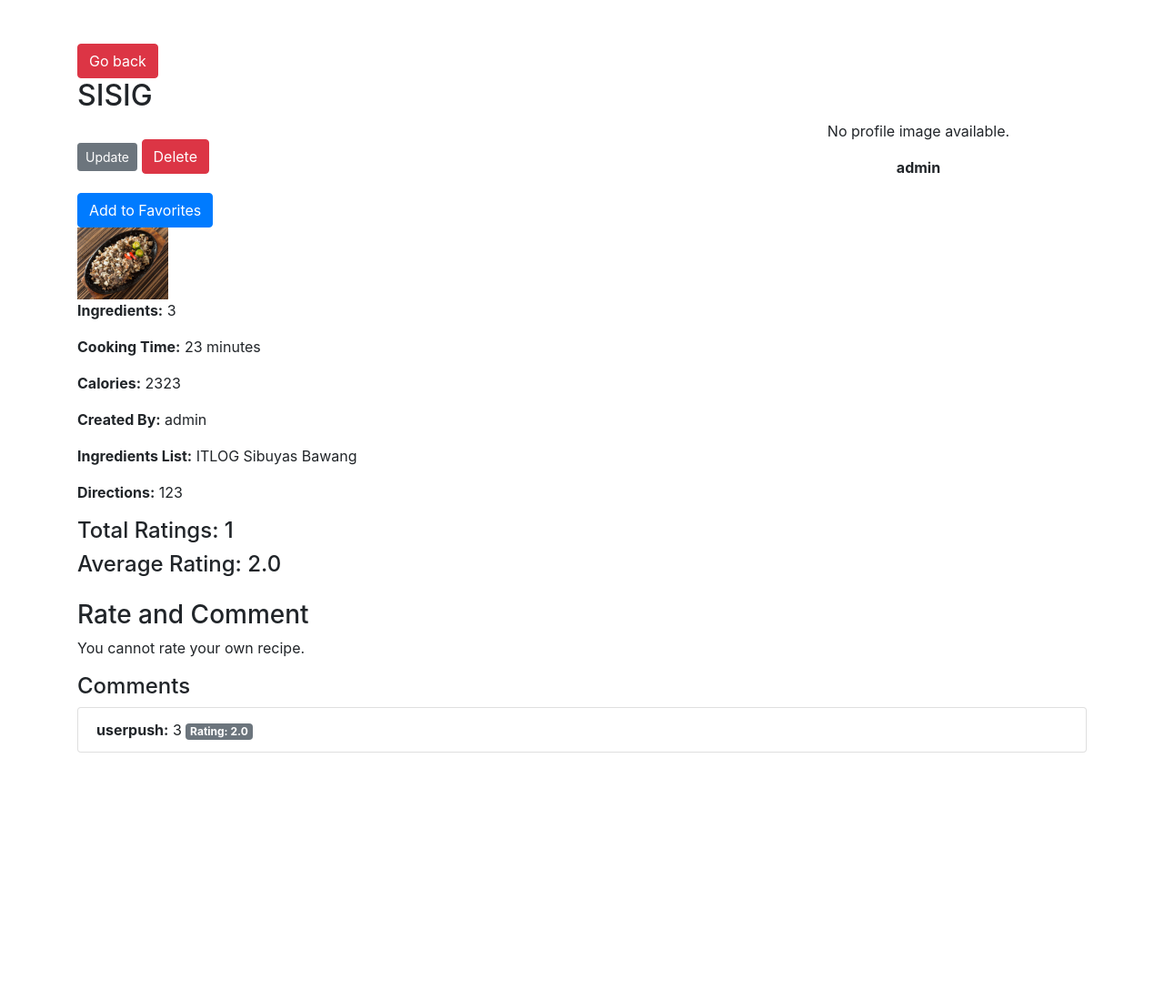
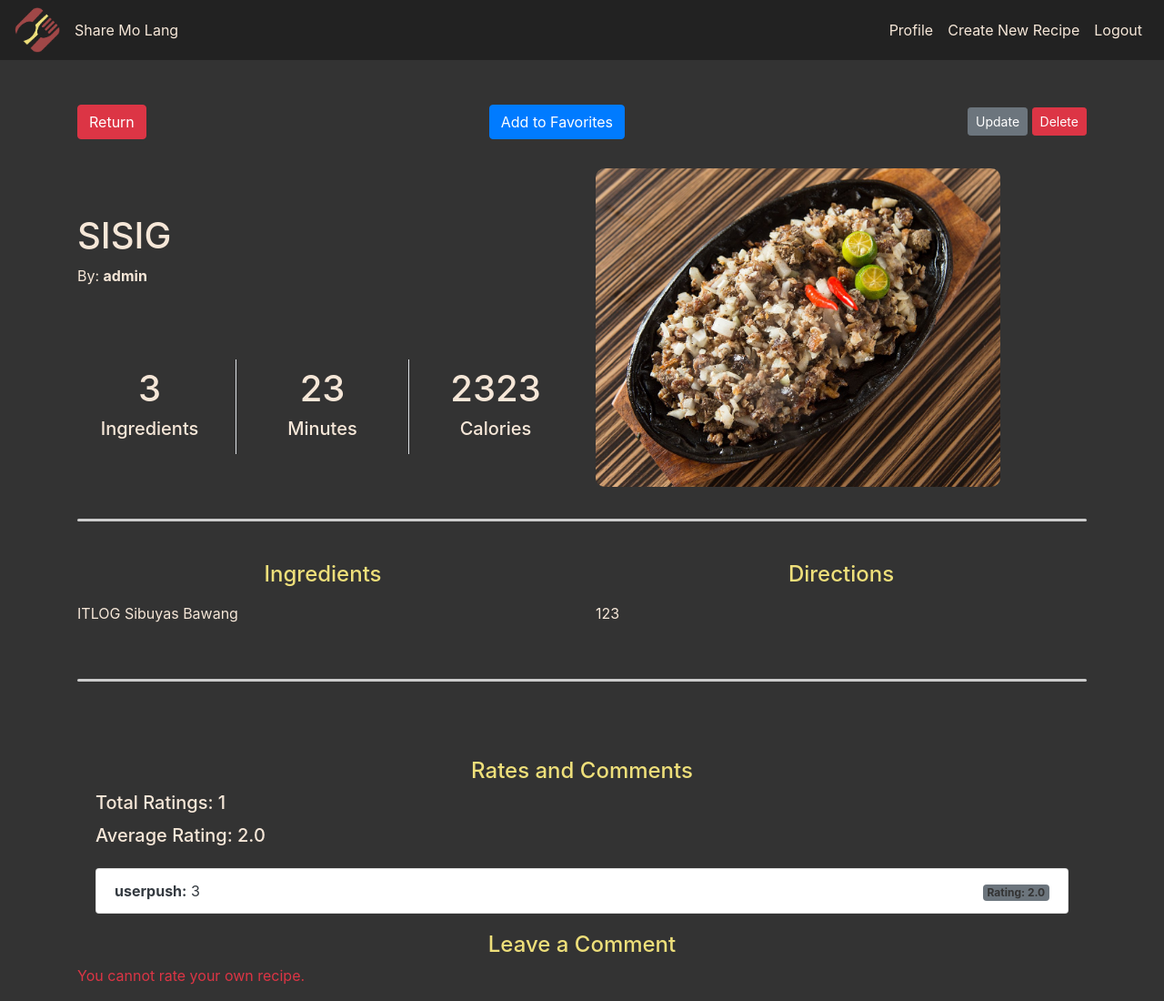
Before and after one commit to nashmglq/SoftDevPrj, a Django app: page /home/12/ in a window 1280 px wide. Shown: the whole page at 91% size. Before the commit the page ends 827 px from the top, so only its background shows below. Run offline with Django 5.2, Linux system fonts and the light colour scheme; a user stored in the database is signed in; data comes from the database, SQL or seed files in the repository; some libraries are stand-ins or nearby versions.

Commit message:
Recipe Details

```diff
--- /dev/null
+++ b/softdevfinals/static/css/recipe_detail.css
@@ -0,0 +1,97 @@
+body {
+    background-color: #333; /* Dark background */
+    color: #f6e7d8; /* Light text */
+}
+
+.navbar {
+    background-color: #222; /* Darker navbar */
+}
+
+.navbar-brand, .nav-link {
+    color: #f6e7d8 !important; /* White text for navbar links */
+}
+
+.logo {
+    width: 50px; /* Adjust width as needed */
+    height: auto; /* Keeps aspect ratio */
+}
+
+.image {
+    width: 100%; /* Full width of the card */
+    height: auto; /* Maintain aspect ratio */
+    object-fit: cover; /* Maintain aspect ratio and cover the area */
+    border-radius: 10px;
+    margin-bottom: 15px; /* Space between image and text */
+}
+
+.details-section {
+    margin-top: 5rem;
+}
+
+@media (max-width: 576px) {
+    .details-section {
+        margin-top: 0;
+    }
+}
+
+.rates {
+    margin-top: 4rem;
+    display: flex;
+    flex-direction: column;
+}
+
+.list-group-item {
+    color: #333; /* Sets the text color to black */
+}
+
+.list-group-item strong {
+    color: #333; /* Ensures strong text is also black */
+}
+
+.list-group-item span {
+    color: #333; /* Ensures spans are also black */
+}
+
+.custom-card {
+    max-width: auto; /* Adjust max-width here */
+    background-color: #3a3a3a; /* Set your desired background color */
+    border: 1px solid #ced4da; /* Optional: Add a border */
+
+}
+.divider {
+    border: none; /* Remove the default border */
+    height: .2rem; /* Thickness of the line */
+    background-color: #ccc; /* Color of the line */
+    margin: 20px 0; /* Space above and below the line */
+    border-radius: .1rem;
+}
+.details-section .col-4 {
+    padding: .5rem; /* Adjust padding as necessary */
+}
+.border-right {
+    border-right: .1rem solid #ccc; /* Add right border */
+}
+
+.details-section .col-4:last-child {
+    border-right: none; /* Remove border from the last column */
+}
+
+
+.details-section h1 {
+    font-size: 2.5rem; /* Default font size for larger screens */
+}
+
+.details-section h4 {
+    font-size: 1.25rem; /* Default font size for larger screens */
+}
+
+/* Media query for mobile devices */
+@media (max-width: 768px) {
+    .details-section h1 {
+        font-size: 1.5rem; /* Smaller font size for h1 on mobile */
+    }
+
+    .details-section h4 {
+        font-size: 1rem; /* Smaller font size for h4 on mobile */
+    }
+}
--- a/softdevfinals/templates/recipes/recipe_detail.html
+++ b/softdevfinals/templates/recipes/recipe_detail.html
@@ -1,36 +1,45 @@
 <!DOCTYPE html>
+
 <html lang="en">
+    {% load static %}
 <head>
     <meta charset="UTF-8">
     <meta name="viewport" content="width=device-width, initial-scale=1.0">
     <title>{{ object.name }}</title>
     <link rel="stylesheet" href="https://stackpath.bootstrapcdn.com/bootstrap/4.5.2/css/bootstrap.min.css">
+    <link rel="stylesheet" href="{% static 'css/recipe_detail.css' %}">
 </head>
+
 <body>
+    <nav class="navbar navbar-expand-lg">
+        <div class="text-center mb-4"></div>
+        <img src="{% static 'css/logo.png' %}" alt="Logo" class="logo" />
+        </div>
+        <a class="nav-link" href="{% url 'home' %}">Share Mo Lang</a>
+            <button class="navbar-toggler" type="button" data-toggle="collapse" data-target="#navbarNav" aria-controls="navbarNav" aria-expanded="false" aria-label="Toggle navigation">
+                <span class="navbar-toggler-icon"></span>
+            </button>
+            <div class="collapse navbar-collapse" id="navbarNav">
+                <ul class="navbar-nav ml-auto">
+                    <li class="nav-item">
+                        <a class="nav-link" href="{% url 'profile' %}">Profile</a>
+                    </li>
+                    <li class="nav-item">
+                        <a class="nav-link" href="{% url 'recipe-create' %}">Create New Recipe</a>
+                    </li>
+                    <li class="nav-item">
+                        <a class="nav-link text-danger" href="{% url 'logout' %}">Logout</a>
+                    </li>
+                </ul>
+            </div>
+    </nav>
+
     <div class="container mt-5">
-        <a href="{% url 'home' %}" class="btn btn-danger">Go back</a>
-        <h2>{{ object.name }}</h2>
 
-        <div class="d-flex justify-content-between align-items-center">
-            <div>
-                {% if object.user == user %}
-                    <a class="btn btn-secondary btn-sm mt-1 mb-1" href="{% url 'recipe-update' object.id %}">Update</a>
-                    <a class="btn btn-danger" href="{% url 'recipe-delete' object.id %}">Delete</a>
-                {% endif %}
-            </div>
-
-            <div class="col-md-4 text-center">
-                {% if object.user.profile.image %}
-                    <a href="{% url 'user_profile' object.user.id %}">
-                        <img src="{{ object.user.profile.image.url }}" alt="{{ object.user.username }}'s profile image" style="width: 100%; height: auto; max-width: 150px;" class="rounded-circle">
-                    </a>
-                {% else %}
-                    <p>No profile image available.</p>
-                {% endif %}
-                <p><strong>{{ object.user.username }}</strong></p>
-                <p>{{ object.user.profile.bio }}</p>
-            </div>
-        </div>
+        <div class="d-flex justify-content-between align-items-center" style="margin-bottom: 2rem;">
+            <!-- Left: Return Button -->
+            <a href="{% url 'home' %}" class="btn btn-danger">Return</a>
+            <div class="ml-auto">
                 {% if request.user in recipe.favorites.all %}
                     <form action="{% url 'remove_favorite' recipe.pk %}" method="post">
                         {% csrf_token %}
@@ -42,70 +51,122 @@
                             <button type="submit" class="btn btn-primary">Add to Favorites</button>
                         </form>
             {% endif %}
+            </div>
+            <!-- Right: Update and Delete buttons -->
+            {% if object.user == user %}
+            <div class="ml-auto">
+                <a class="btn btn-secondary btn-sm mt-1 mb-1" href="{% url 'recipe-update' object.id %}">Update</a>
+                <a class="btn btn-danger btn-sm mt-1 mb-1" href="{% url 'recipe-delete' object.id %}">Delete</a>
+            </div>
+            {% endif %}
+        </div>
 
-        <div>
+
+        <div class="row d-flex align-items-center">
+            <!-- Left side: Content -->
+            <div class="col-md-6">
+                <h1>{{ object.name }}</h1>
+                <p>By: <strong>{{ object.user.username }}</strong> </p>
+
+                <!-- Add some space before the details -->
+                <div class="details-section">
+                    <div class="row">
+                        <!-- Ingredients -->
+                        <div class="col-4 text-center border-right">
+                            <h1>{{ object.ingredients }}</h1>
+                            <h4>Ingredients</h4>
+                        </div>
+
+                        <!-- Time to Cook -->
+                        <div class="col-4 text-center border-right">
+                            <h1>{{ object.minutes }}</h1>
+                            <h4>Minutes</h4>
+                        </div>
+
+                        <!-- Calories -->
+                        <div class="col-4 text-center">
+                            <h1>{{ object.calories }}</h1>
+                            <h4>Calories</h4>
+                        </div>
+                    </div>
+                </div>
+            </div>
+
+            <!-- Right side: Image -->
+            <div class="col-md-5">
                 {% if object.image %}
-                <img src="{{ object.image.url }}" alt="{{ object.name }}" style="max-width: 100px;">
+                    <img src="{{ object.image.url }}" alt="{{ object.name }}" class="image">
                 {% else %}
                     <p>No image available.</p>
                 {% endif %}
-
-            <p><strong>Ingredients:</strong> {{ object.ingredients }}</p>
-            <p><strong>Cooking Time:</strong> {{ object.minutes }} minutes</p>
-            <p><strong>Calories:</strong> {{ object.calories }}</p>
-
-            {% if object.user %}
-                <p><strong>Created By:</strong> {{ object.user.username }}</p>
-            {% else %}
-                <p><strong>Created By:</strong> Unknown</p>
-            {% endif %}
-            <p><strong>Ingredients List:</strong> {{ object.ingredientsList }}</p>
-            <p><strong>Directions:</strong> {{ object.directions }}</p>
-
-            <h4>Total Ratings: {{ total_ratings }}</h4>
-            {% if average_rating %}
-                <h4>Average Rating: {{ average_rating|floatformat:1 }}</h4>
-            {% else %}
-                <h4>Average Rating: Not rated yet.</h4>
-            {% endif %}
+            </div>
         </div>
 
-        <h3 class = "mt-4">Rate and Comment</h3>
-        {% if object.user != user %}
-            {% if rating %}
-                <p>You have already rated this recipe: {{ rating.score }}.</p>
-            {% else %}
-                <form method="POST" action="{% url 'add-rating-comment' object.pk %}">
-                    {% csrf_token %}
-                    {{ form.as_p }}
-                    <button type="submit" class="btn btn-primary">Submit</button>
-                </form>
-            {% endif %}
-        {% else %}
-            <p>You cannot rate your own recipe.</p>
-        {% endif %}
+        <hr class="divider">
+        <br>
 
 
-        <h4>Comments</h4>
-        <ul class="list-group">
+        <div class="container-mt5">
+            <div class="row d-flex align-items-center">
+                <!-- Left side: Content -->
+                <div class="col-md-6">
+                    <h4 style = "text-align: center; margin-bottom: 1rem; color : #eedf7a;">Ingredients</h4>
+                    <p>{{ object.ingredientsList }}</p>
+                </div>
+
+                <!-- Right side: Image -->
+                <div class="col-md-6">
+                    <h4 style = "text-align: center; margin-bottom: 1rem; color : #eedf7a;">Directions</h4>
+                    <p>{{ object.directions }}</p>
+                </div>
+            </div>
+        </div>
+        <br>
+        <hr class="divider">
+
+        <div class="rates">
+            <div>
+                <div class="card-body">
+
+                    <!-- Total Ratings Section -->
+                    <h4 style="text-align: center; color : #eedf7a;"> Rates and Comments</h4>
+                    <h5 class="card-title">Total Ratings: {{ total_ratings }}</h5>
+                    {% if average_rating %}
+                    <h5 class="card-title">Average Rating: {{ average_rating|floatformat:1 }}</h5>
+                    {% else %}
+                    <h5 class="card-title text-muted">Average Rating: Not rated yet.</h5>
+                    {% endif %}
+                    <ul class="list-group mt-4">
                         {% for item in comments_with_ratings %}
-                <li class="list-group-item">
-                    <strong>{{ item.comment.user.username }}:</strong> {{ item.comment.content }}
+                            <li class="list-group-item text-dark">  <!-- Added text-dark class for black text -->
+                                <div class="d-flex justify-content-between align-items-center">
+                                    <div>
+                                        <strong class="text-dark">{{ item.comment.user.username }}:</strong>
+                                        <span class="text-dark">{{ item.comment.content }}</span> <!-- Added text-dark class -->
+                                    </div>
+                                    <div>
                                         {% if item.rating %}
                                             <span class="badge badge-secondary">Rating: {{ item.rating.score }}</span>
                                         {% else %}
                                             <span class="badge badge-light">No rating given</span>
                                         {% endif %}
+                                    </div>
+                                </div>
 
                                 {% if item.comment.user == user %}
+                                    <div class="mt-2">
                                         <button class="btn btn-warning btn-sm" onclick="toggleUpdateForm('update-form-{{ item.comment.id }}')">Update</button>
 
                                         <!-- Update form, initially hidden -->
                                         <div id="update-form-{{ item.comment.id }}" style="display: none; margin-top: 10px;">
                                             <form method="POST" action="{% url 'update-rating-comment' item.comment.id %}">
                                                 {% csrf_token %}
-                                <input type="text" name="content" value="{{ item.comment.content }}" required>
-                                <input type="number" name="score" value="{{ item.rating.score }}" min="1" max="5" required>
+                                                <div class="form-group">
+                                                    <input type="text" name="content" value="{{ item.comment.content }}" required class="form-control" placeholder="Update comment" style="color: black;"> <!-- Set text color to black -->
+                                                </div>
+                                                <div class="form-group">
+                                                    <input type="number" name="score" value="{{ item.rating.score }}" min="1" max="5" required class="form-control" placeholder="Update rating" style="color: black;"> <!-- Set text color to black -->
+                                                </div>
                                                 <button type="submit" class="btn btn-primary btn-sm">Submit Update</button>
                                             </form>
                                         </div>
@@ -113,17 +174,40 @@
                                         <!-- Delete form -->
                                         <form method="POST" action="{% url 'delete-rating-comment' item.comment.id %}" style="display:inline;">
                                             {% csrf_token %}
-                            <button type="submit" class="btn btn-danger btn-sm">Delete</button>
+                                            <button type="submit" class="btn btn-danger btn-sm ml-2">Delete</button>
                                         </form>
+                                    </div>
                                 {% endif %}
                             </li>
                         {% empty %}
-                <li class="list-group-item">No comments yet.</li>
+                            <li class="list-group-item text-dark">No comments yet.</li> <!-- Added text-dark class -->
                         {% endfor %}
                     </ul>
+                </div>
+                <div>
+                    <div>
+                        <h4 style="text-align: center; color : #eedf7a;">Leave a Comment</h4>
+                        {% if object.user != user %}
+                        {% if rating %}
+                            <p>You have already rated this recipe: <strong>{{ rating.score }}</strong>.</p>
+                        {% else %}
+                            <form method="POST" action="{% url 'add-rating-comment' object.pk %}" class="mt-2">
+                                {% csrf_token %}
+                                <div class="form-group">
+                                    {{ form.as_p }}
+                                </div>
+                                <button type="submit" class="btn btn-primary">Submit</button>
+                            </form>
+                        {% endif %}
+                        {% else %}
+                            <p class="text-danger">You cannot rate your own recipe.</p>
+                        {% endif %}
+                    </div>
+                </div>
+    </div>
 
 
-        </div>
+
         <script>
             function toggleUpdateForm(formId) {
                 const form = document.getElementById(formId);
```
Lines whose indentation alone changed are shown as unchanged.
